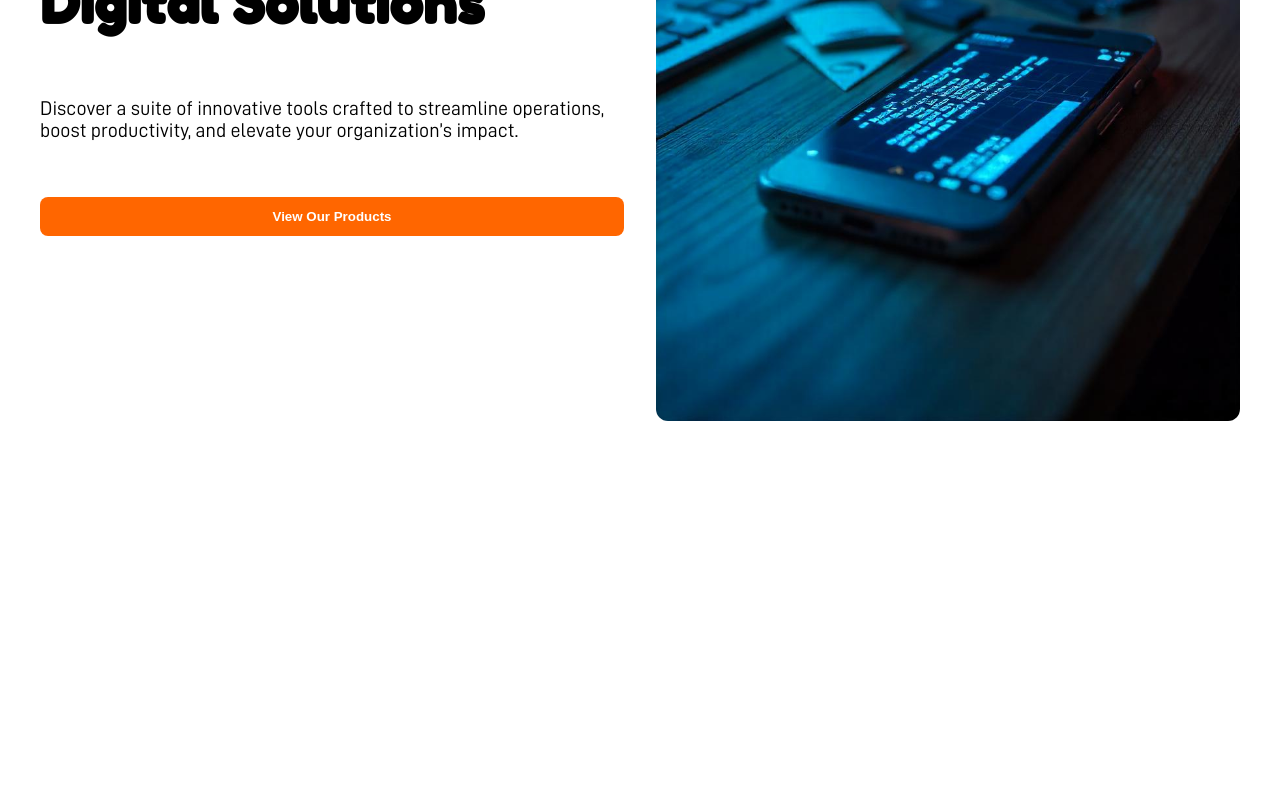
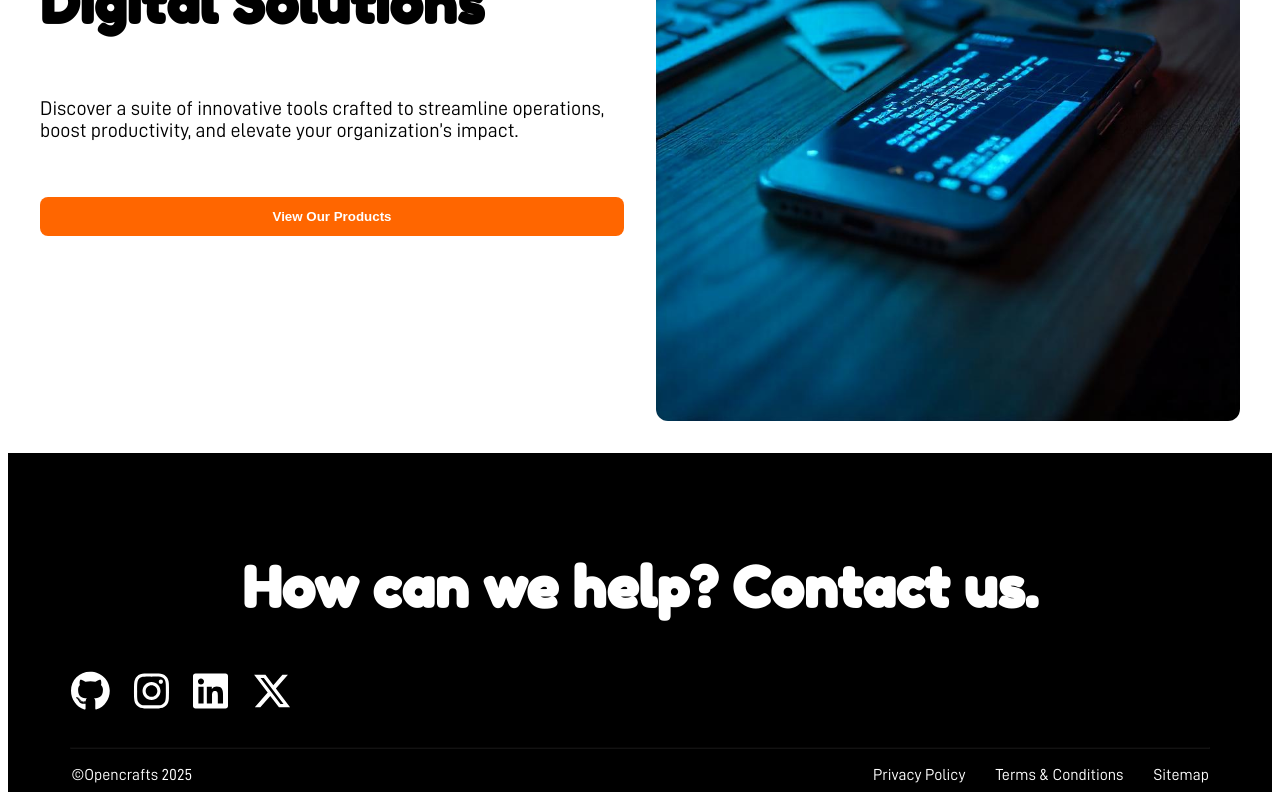
Before and after one commit to opencrafts-io/opencrafts-website, an Angular app: page /home in a window 1280 px wide. Shown: the part 2031-2831 px from the top of the page. Before the commit the page ends 2492 px from the top, so only its background shows below. Built offline with nearby package versions, Linux system fonts and the light colour scheme.

Commit message:
fix: Uncommented footer from home and services sections

```diff
--- a/src/app/features/home/pages/home/home.html
+++ b/src/app/features/home/pages/home/home.html
@@ -23,5 +23,5 @@
   <app-tech-section />
 
   <!-- Section 4 -->
-  <!-- <app-footer /> -->
+  <app-footer />
 </div>
--- a/src/app/features/services/pages/services/services.html
+++ b/src/app/features/services/pages/services/services.html
@@ -26,6 +26,6 @@
     <app-service-overview [selectedService]="selectedService()" (close)="closeModal()" />
     }
 
-    <!-- <app-footer /> -->
+    <app-footer />
 
 </section>
```
